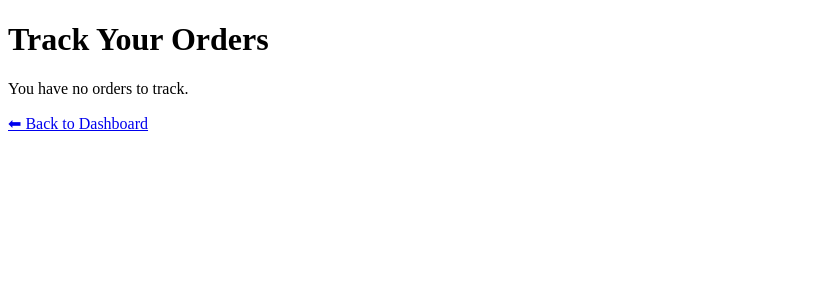
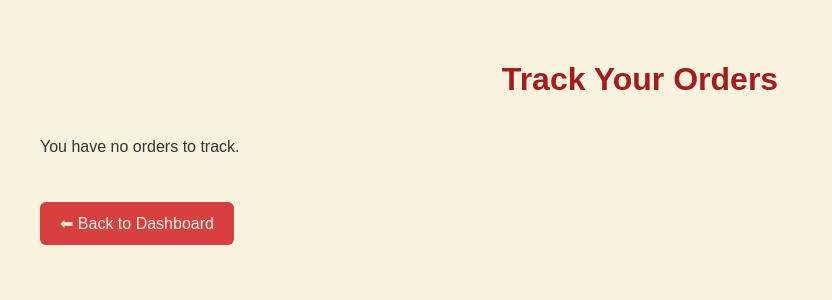
Before and after one commit to niconicsss/pa-hack-test-1, a PHP site: page /orders/order-status.php in a window 1280 px wide. Shown: the top 300 px of the page, without its empty margins (0-832 px from the left). Run offline with PHP 8.4, Linux system fonts and the light colour scheme; the visitor is signed in with stand-in values (Sample User, id 1); data that the repository does not hold is empty.

Commit message:
order-status

```diff
--- a/orders/order-status.php
+++ b/orders/order-status.php
@@ -26,7 +26,7 @@ $orders = $stmt->fetchAll();
     <meta charset="UTF-8">
     <title>Track Your Orders</title>
     <link rel="stylesheet" href="styles/order-status.css">
-</head>
+    </head>
 <body>
 
     <h1>Track Your Orders</h1>
--- a/styles/dashboard.css
+++ b/styles/dashboard.css
@@ -49,7 +49,7 @@ a + a {
   margin-left: 10px;
 }
 
-/* 🔐 Logout Button - Top Right Corner */
+/*  Logout Button - Top Right Corner */
 .logout-container {
   position: absolute;
   top: 20px;
--- a/styles/order-status.css
+++ b/styles/order-status.css
@@ -0,0 +1,63 @@
+body {
+    font-family: Arial, sans-serif;
+    background-color: #F8F2DE; /* Light cream background */
+    color: #333;
+    margin: 0;
+    padding: 40px;
+}
+
+h1 {
+    text-align: center;
+    font-size: 2rem;
+    color: #A31D1D; /* Deep red heading */
+    margin-bottom: 40px;
+}
+
+.order-status {
+    background-color: #ffffff;
+    border: 1px solid #ECDCBF; /* Beige border */
+    border-radius: 8px;
+    padding: 20px;
+    margin-bottom: 20px;
+    box-shadow: 0 2px 6px rgba(0, 0, 0, 0.05);
+    transition: box-shadow 0.3s ease;
+}
+
+.order-status:hover {
+    box-shadow: 0 4px 12px rgba(0, 0, 0, 0.1);
+}
+
+.order-status h3 {
+    margin-top: 0;
+    font-size: 1.3rem;
+    color: #D84040; /* Strong red */
+}
+
+.order-status p {
+    margin: 8px 0;
+    line-height: 1.5;
+}
+
+.order-status small {
+    color: #A31D1D; /* Deep red for small timestamp */
+}
+
+.button {
+    display: inline-block;
+    margin-top: 30px;
+    background-color: #D84040; /* Primary button color */
+    color: #F8F2DE;
+    padding: 12px 20px;
+    border-radius: 6px;
+    text-decoration: none;
+    font-size: 1rem;
+    transition: background-color 0.3s ease;
+}
+
+.button:hover {
+    background-color: #A31D1D;
+}
+
+.button:active {
+    background-color: #333;
+}
```
